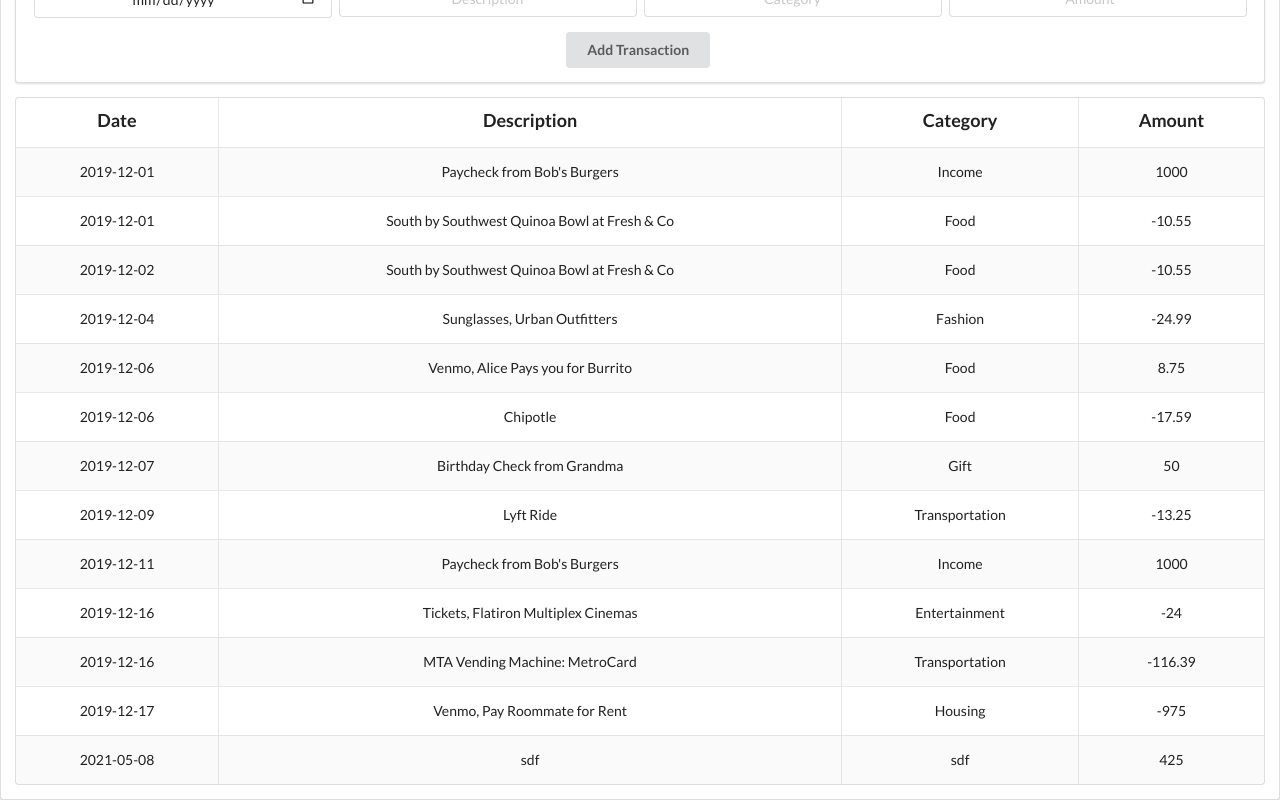
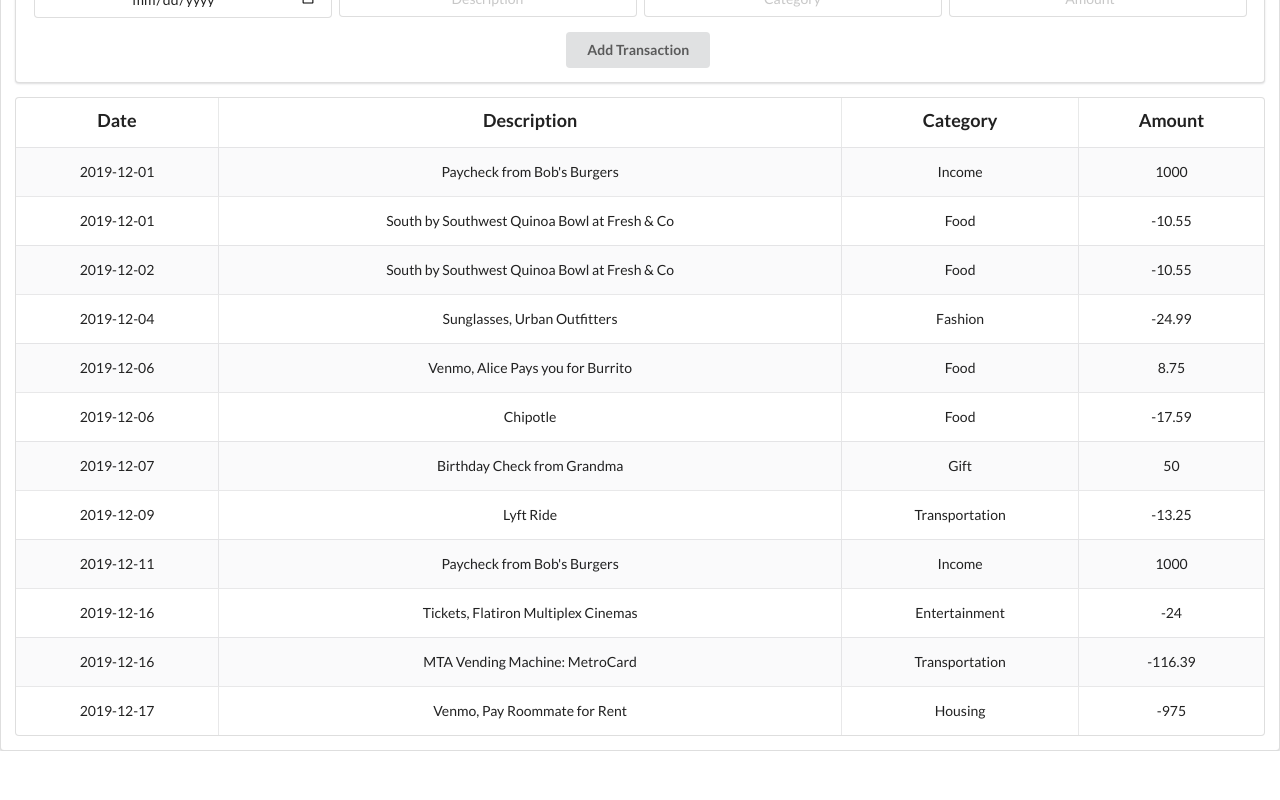
Before and after one commit to learn-co-students/DC-SE-040521-Code-Challenge, a React (Create React App) app in the folder bank-of-flatiron/: page / in a window 1280 px wide. Shown: the part 181-981 px from the top of the page. After the commit the page ends 932 px from the top, so only its background shows below. Built offline with nearby package versions, Linux system fonts and the light colour scheme; data requests are answered from the project's data file.

Commit message:
added delete to core reqs

```diff
--- a/bank-of-flatiron/db.json
+++ b/bank-of-flatiron/db.json
@@ -83,13 +83,6 @@
       "description": "Venmo, Pay Roommate for Rent",
       "category": "Housing",
       "amount": -975
-    },
-    {
-      "date": "2021-05-08",
-      "description": "sdf",
-      "category": "sdf",
-      "amount": "425",
-      "id": 13
     }
   ]
 }
--- a/bank-of-flatiron/src/components/AccountContainer.js
+++ b/bank-of-flatiron/src/components/AccountContainer.js
@@ -9,7 +9,7 @@
       <div>
         <Search updateSearchText = {this.props.updateSearchText}/>
         <AddTransactionForm addTrans = {this.props.addTrans}/>
-        <TransactionsList transactions = {this.props.transactions}/>
+        <TransactionsList transactions = {this.props.transactions} deleteTrans = {this.props.deleteTrans}/>
       </div>
     );
   }
--- a/bank-of-flatiron/src/components/App.js
+++ b/bank-of-flatiron/src/components/App.js
@@ -30,16 +30,32 @@
   })
 }
 
+deleteTrans = (clicked) => {
+  console.log(clicked)
+  const x = this.state.transactions.filter(ele => ele.id !== clicked.id)
+  // this.setState({
+  //    transactions: x
+//  })
+
+  fetch("http://localhost:6001/transactions/" + clicked.id,
+    {method: "DELETE"}
+    )
+    .then(() => this.setState({
+    transactions: x
+}))
+
+}
+
 
   render() {
     const searchedText = this.state.transactions.filter(ele => ele.description.includes(this.state.searchText))
-    console.log(searchedText)
+    console.log(this.state.transactions)
     return (
       <div className="ui raised segment">
         <div className="ui segment violet inverted">
           <h2>The Royal Bank of Flatiron</h2>
         </div>
-        <AccountContainer transactions = {searchedText} updateSearchText = {this.updateSearchText} addTrans = {this.addTrans}/>
+        <AccountContainer transactions = {searchedText} updateSearchText = {this.updateSearchText} addTrans = {this.addTrans} deleteTrans = {this.deleteTrans}/>
       </div>
     );
   }
--- a/bank-of-flatiron/src/components/Transaction.js
+++ b/bank-of-flatiron/src/components/Transaction.js
@@ -2,7 +2,7 @@
 
 const Transaction = (props) => {
   return (
-    <tr>
+    <tr onClick = {() => props.deleteTrans(props.transaction)} >
       <td>{props.transaction.date}</td>
       <td>{props.transaction.description}</td>
       <td>{props.transaction.category}</td>
--- a/bank-of-flatiron/src/components/TransactionsList.js
+++ b/bank-of-flatiron/src/components/TransactionsList.js
@@ -19,7 +19,7 @@
             <h3 className="ui center aligned header">Amount</h3>
           </th>
         </tr>
-        {props.transactions.map(ele => <Transaction transaction = {ele}/>)}
+        {props.transactions.map(ele => <Transaction key = {ele.id} transaction = {ele} deleteTrans = {props.deleteTrans} />)}
       </tbody>
     </table>
   );
```
